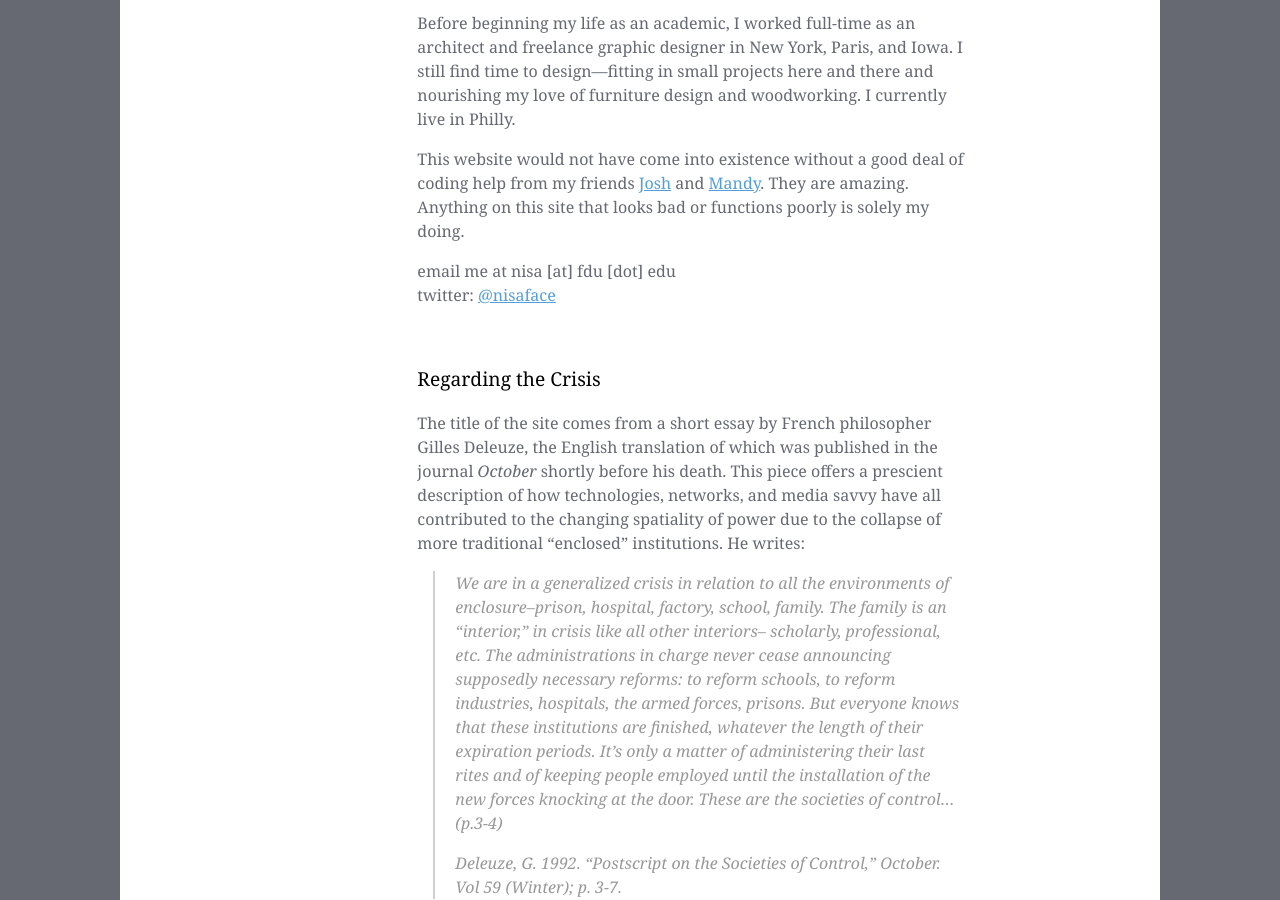
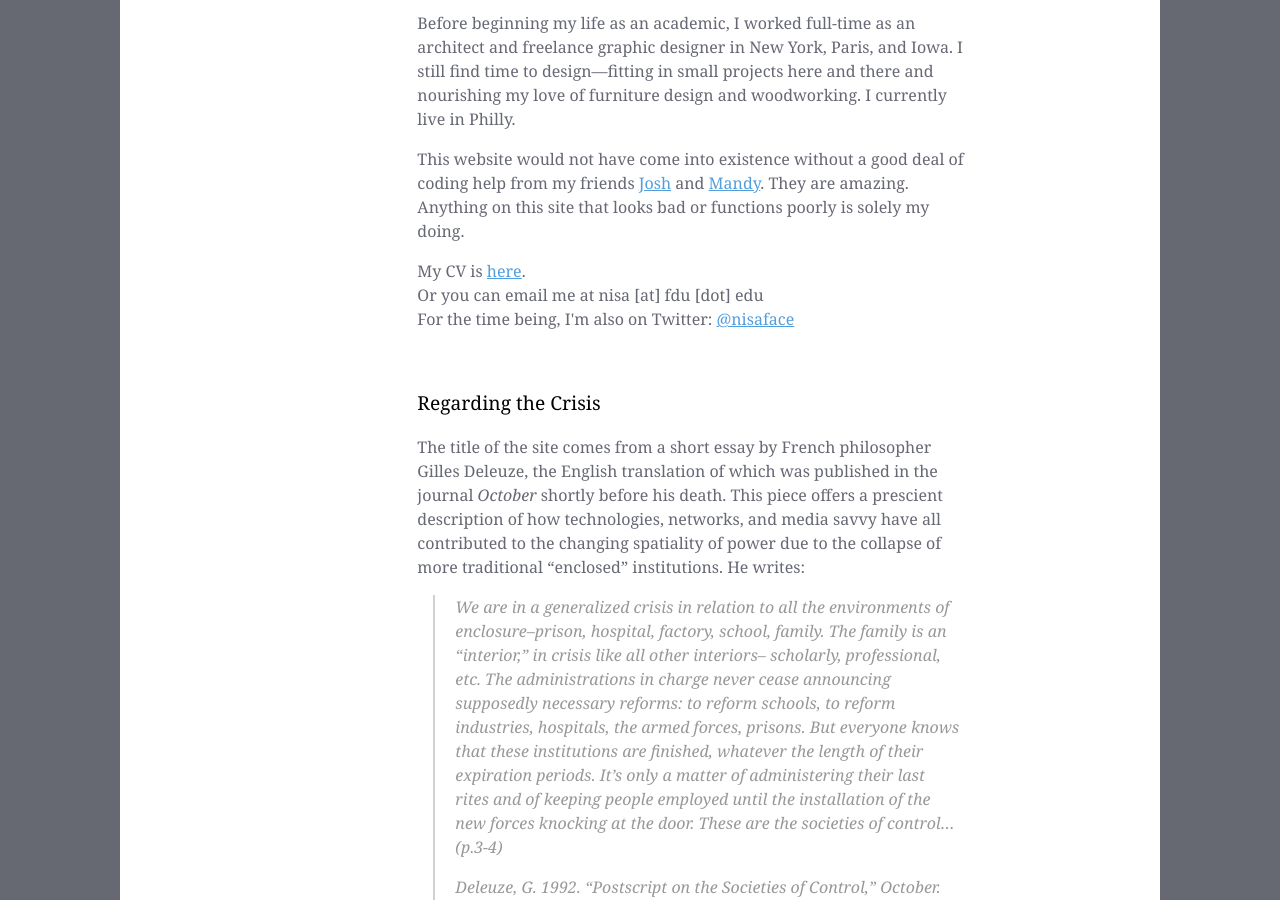
Before and after one commit to nisaface/nisaface.github.io, a Jekyll site: the page about/index.html, which Jekyll copies as it is, in a window 1280 px wide and 900 px high, scrolled down 989 px. Built offline with Jekyll 4.4.1, drawn with Linux system fonts in a browser that asks for light colours.

Commit message:
CV update

```diff
--- a/about/index.html
+++ b/about/index.html
@@ -54,8 +54,9 @@
 
         <p>This website would not have come into existence without a good deal of coding help from my friends <a href="https://joshstewart.me/">Josh</a> and <a href="http://www.aworkinglibrary.com/">Mandy</a>. They are amazing. Anything on this site that looks bad or functions poorly is solely my doing.</p>
 
-        <p>email me at nisa [at] fdu [dot] edu<br>
-        twitter: <a href="http://twitter.com/nisaface">@nisaface</a></p>
+        <p>My CV is <a href="https://fdu.academia.edu/RichardNisa/CurriculumVitae">here</a>.<br>
+        Or you can email me at nisa [at] fdu [dot] edu<br>
+        For the time being, I'm also on Twitter: <a href="http://twitter.com/nisaface">@nisaface</a></p>
 
       </div>
       <br>
```
